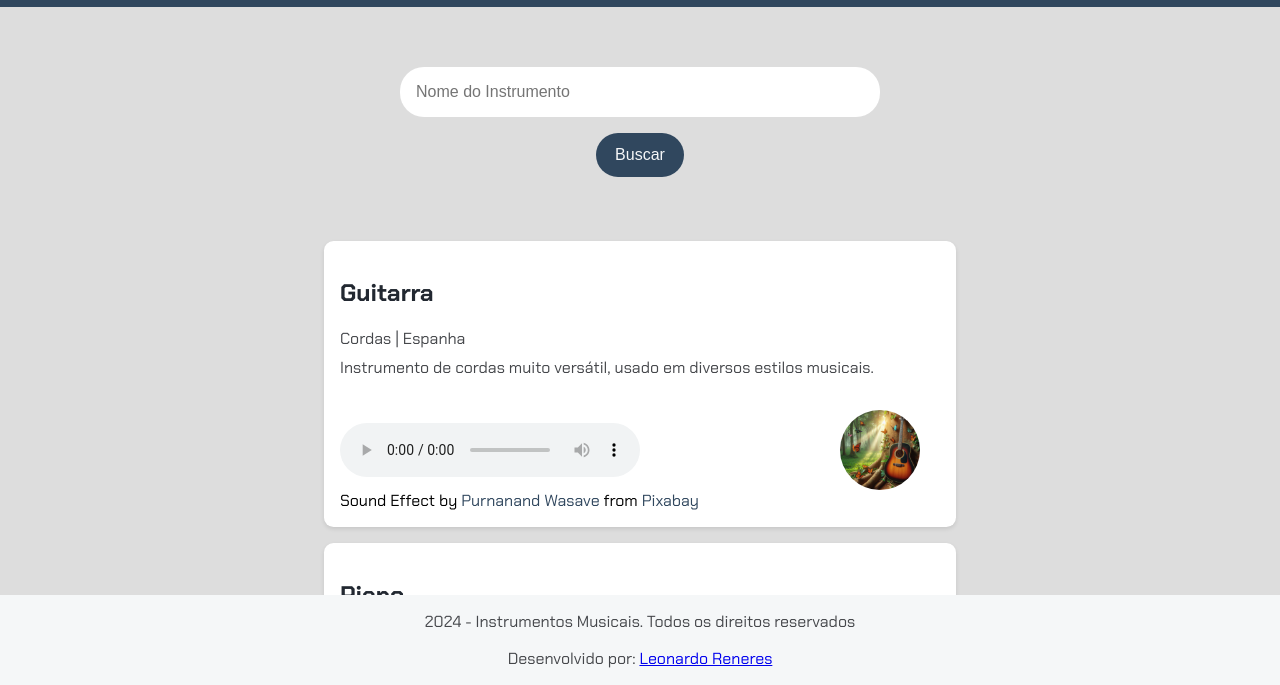
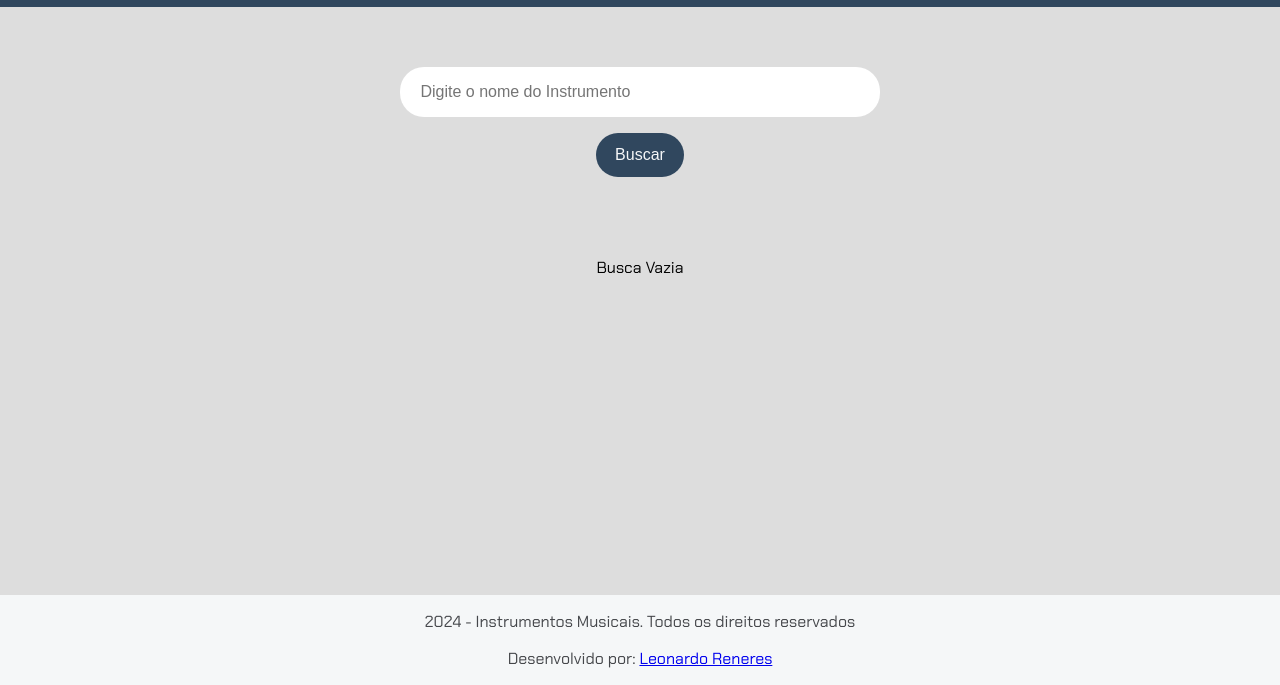
Before and after one commit to Reneress/ImersaoDevGeminy, a plain HTML site: page index.html in a window 1280 px wide. Both pictures are taken after a click on the button "Buscar". Shown: the part 115-800 px from the top of the page. Drawn offline with Linux system fonts and the light colour scheme.

Commit message:
commit final
Sistema totalmente funcional

```diff
--- a/app.js
+++ b/app.js
@@ -1,15 +1,37 @@
-
+//função para evitar erros de primeira letra Minuscula
+function capitalizarPrimeiraLetra(campoPesquisa) {
+  // Obter o valor atual do campo
+  let valorAtual = campoPesquisa.value;
+  // Dividir o texto em palavras
+  let palavras = valorAtual.split(' ');
+  // Capitalizar cada palavra
+  for (let i = 0; i < palavras.length; i++) {
+    palavras[i] = palavras[i].charAt(0).toUpperCase() + palavras[i].slice(1).toLowerCase();
+  }
+  // Juntar as palavras e atribuir ao campo
+  campoPesquisa.value = palavras.join(' ');
+}
+//Gerado no Geminy
 
 function pesquisar() {
   // Obtém o elemento da seção onde os resultados da pesquisa serão exibidos
-let section = document.getElementById('resultados-pesquisa');
+  let section = document.getElementById("resultados-pesquisa");
 
+  let campoPesquisa = document.getElementById("campo-pesquisa");
+
+  capitalizarPrimeiraLetra(campoPesquisa)
   // Inicializa a variável para armazenar o HTML dos resultados
-let resultados = '';
-
+  let resultados = "";
+  // campoPesquisa = ' ' não mostrar nada
+  if (!campoPesquisa.value) {
+    section.innerHTML = "<p>Busca Vazia<p>";
+    return;
+  } else {
     // Itera sobre a lista de instrumentos para gerar o conteúdo de cada um
     for (let instrumento of instrumentos) {
-  // Concatena o HTML para cada instrumento na variável 'resultados'
+      console.log(instrumento.nome.includes(campoPesquisa.value));
+      //SE o valor de campo pesquisa existe na lista, carrega o html
+      if (instrumento.nome.includes(campoPesquisa.value) || instrumento.tipo.includes(campoPesquisa.value)|| instrumento.tags.includes(campoPesquisa.value)) {
         resultados += `
         <div class="item-resultado">
           <!-- Título do instrumento, que será um link -->
@@ -41,14 +63,21 @@ for (let instrumento of instrumentos) {
           ${instrumento.fonte}
         </div>`;
       }
+    }
+    //Se os resultados está vazio
+    if(!resultados)
+    {
+      //Apresento mensagem
+      section.innerHTML = `<p>Este instrumento não está cadastrado, tente algum destes:
+        Guitarra, Piano, Bateria, Violino, Flauta, Violão, Saxofone, Trompete, Clarinete, Contrabaixo, Koto,
+        Bandolim, Harpa, Xilofone. Ou escreva o tipo de música deste instrumento</p>`;
+        return;
+    }
+  }
 
   // Define o conteúdo HTML da seção com os resultados gerados
   section.innerHTML = resultados;
 }
-
-
-
-
 
 // section.innerHTML = `
 //     <div class="item-resultado">
@@ -82,7 +111,6 @@ section.innerHTML = resultados;
 //     </div>
 // ` ;
 
-
 // for (let dado of dados){
 //     resultados += `
 //     <div class="item-resultado">
--- a/dados.js
+++ b/dados.js
@@ -1,132 +1,155 @@
-
 let instrumentos = [
   {
-        nome: 'Guitarra',
-        tipo: 'Cordas',
-        origem: 'Espanha',
-        descricao: 'Instrumento de cordas muito versátil, usado em diversos estilos musicais.',
-        imagem:"img/instrumentos/guitarra01.jpeg",
+    nome: "Guitarra",
+    tipo: "Cordas",
+    origem: "Espanha",
+    descricao:
+      "Instrumento de cordas muito versátil, usado em diversos estilos musicais.",
+    imagem: "img/instrumentos/guitarra01.jpeg",
     som: "audios/guitarra.mp3",
-        fonte:'Sound Effect by <a href="https://pixabay.com/pt/users/purnanand_wasave-29922665/?utm_source=link-attribution&utm_medium=referral&utm_campaign=music&utm_content=123082" target="_blank" rel="noopener">Purnanand Wasave</a> from <a href="https://pixabay.com/sound-effects//?utm_source=link-attribution&utm_medium=referral&utm_campaign=music&utm_content=123082"target="_blank" rel="noopener" >Pixabay</a>'
+    fonte:
+      'Sound Effect by <a href="https://pixabay.com/pt/users/purnanand_wasave-29922665/?utm_source=link-attribution&utm_medium=referral&utm_campaign=music&utm_content=123082" target="_blank" rel="noopener">Purnanand Wasave</a> from <a href="https://pixabay.com/sound-effects//?utm_source=link-attribution&utm_medium=referral&utm_campaign=music&utm_content=123082"target="_blank" rel="noopener" >Pixabay</a>',
   },
   {
-        nome: 'Piano',
-        tipo: 'Teclado',
-        origem: 'Itália',
-        descricao: 'Instrumento de teclado com 88 teclas, amplamente utilizado em música clássica e popular.',
-        imagem:"img/instrumentos/piano.webp",
+    nome: "Piano",
+    tipo: "Teclado",
+    origem: "Itália",
+    descricao:
+      "Instrumento de teclado com 88 teclas, amplamente utilizado em música clássica e popular.",
+    imagem: "img/instrumentos/piano.webp",
     som: "audios/piano.mp3",
-        fonte:'Sound Effect by <a href="https://pixabay.com/pt/users/u_cn78t2855u-43951266/?utm_source=link-attribution&utm_medium=referral&utm_campaign=music&utm_content=210213"target="_blank" rel="noopener" >u_cn78t2855u</a> from <a href="https://pixabay.com/sound-effects//?utm_source=link-attribution&utm_medium=referral&utm_campaign=music&utm_content=210213"target="_blank" rel="noopener">Pixabay</a>'
+    fonte:
+      'Sound Effect by <a href="https://pixabay.com/pt/users/u_cn78t2855u-43951266/?utm_source=link-attribution&utm_medium=referral&utm_campaign=music&utm_content=210213"target="_blank" rel="noopener" >u_cn78t2855u</a> from <a href="https://pixabay.com/sound-effects//?utm_source=link-attribution&utm_medium=referral&utm_campaign=music&utm_content=210213"target="_blank" rel="noopener">Pixabay</a>',
   },
   {
-        nome: 'Bateria',
-        tipo: 'Percussão',
-        origem: 'África',
-        descricao: 'Conjunto de instrumentos de percussão, utilizado para marcar o ritmo em diversas músicas.',
-        imagem:"img/instrumentos/bateria.webp",
+    nome: "Bateria",
+    tipo: "Percussão",
+    origem: "África",
+    descricao:
+      "Conjunto de instrumentos de percussão, utilizado para marcar o ritmo em diversas músicas.",
+    imagem: "img/instrumentos/bateria.webp",
     som: "audios/bateria.mp3",
-        fonte:'Sound Effect from <a href="https://pixabay.com/?utm_source=link-attribution&utm_medium=referral&utm_campaign=music&utm_content=25924" target="_blank" rel="noopener">Pixabay</a>'
+    fonte:
+      'Sound Effect from <a href="https://pixabay.com/?utm_source=link-attribution&utm_medium=referral&utm_campaign=music&utm_content=25924" target="_blank" rel="noopener">Pixabay</a>',
   },
   {
-        nome: 'Violino',
-        tipo: 'Cordas',
-        origem: 'Itália',
-        descricao: 'Instrumento de cordas com quatro cordas, conhecido por seu som agudo e expressivo.',
-        imagem:"img/instrumentos/violino.jpeg",
+    nome: "Violino",
+    tipo: "Cordas",
+    origem: "Itália",
+    descricao:
+      "Instrumento de cordas com quatro cordas, conhecido por seu som agudo e expressivo.",
+    imagem: "img/instrumentos/violino.jpeg",
     som: "audios/violino.mp3",
-        fonte:'Sound Effect from <a href="https://pixabay.com/sound-effects/?utm_source=link-attribution&utm_medium=referral&utm_campaign=music&utm_content=27946" target="_blank" rel="noopener">Pixabay</a>'
+    fonte:
+      'Sound Effect from <a href="https://pixabay.com/sound-effects/?utm_source=link-attribution&utm_medium=referral&utm_campaign=music&utm_content=27946" target="_blank" rel="noopener">Pixabay</a>',
   },
   {
-        nome: 'Flauta',
-        tipo: 'Sopro',
-        origem: 'Egito',
-        descricao: 'Instrumento de sopro de madeira, com um som doce e melodioso.',
-        imagem:"img/instrumentos/flauta.jpeg",
+    nome: "Flauta",
+    tipo: "Sopro",
+    origem: "Egito",
+    descricao: "Instrumento de sopro de madeira, com um som doce e melodioso.",
+    imagem: "img/instrumentos/flauta.jpeg",
     som: "audios/flauta.mp3",
-        fonte:'Sound Effect from <a href="https://pixabay.com/sound-effects/?utm_source=link-attribution&utm_medium=referral&utm_campaign=music&utm_content=72563" target="_blank" rel="noopener">Pixabay</a>'
-
+    fonte:
+      'Sound Effect from <a href="https://pixabay.com/sound-effects/?utm_source=link-attribution&utm_medium=referral&utm_campaign=music&utm_content=72563" target="_blank" rel="noopener">Pixabay</a>',
   },
   {
-        nome: 'Violão',
-        tipo: 'Cordas',
-        origem: 'Espanha',
-        descricao: 'Instrumento de cordas pulsadas, popular em diversos estilos musicais, como o folk e o bossa nova.',
-        imagem:"img/instrumentos/violao.jpeg",
+    nome: "Violão",
+    tipo: "Cordas",
+    origem: "Espanha",
+    descricao:
+      "Instrumento de cordas pulsadas, popular em diversos estilos musicais, como o folk e o bossa nova.",
+    imagem: "img/instrumentos/violao.jpeg",
     som: "audios/violao.mp3",
-        fonte:'Sound Effect from <a href="https://pixabay.com/?utm_source=link-attribution&utm_medium=referral&utm_campaign=music&utm_content=7151" target="_blank" rel="noopener">Pixabay</a>'
+    fonte:
+      'Sound Effect from <a href="https://pixabay.com/?utm_source=link-attribution&utm_medium=referral&utm_campaign=music&utm_content=7151" target="_blank" rel="noopener">Pixabay</a>',
   },
   {
-        nome: 'Saxofone',
-        tipo: 'Sopro',
-        origem: 'Bélgica',
-        descricao: 'Instrumento de sopro de metal, conhecido por sua sonoridade expressiva e versátil.',
-        imagem:"img/instrumentos/saxofone.jpeg",
+    nome: "Saxofone",
+    tipo: "Sopro",
+    origem: "Bélgica",
+    descricao:
+      "Instrumento de sopro de metal, conhecido por sua sonoridade expressiva e versátil.",
+    imagem: "img/instrumentos/saxofone.jpeg",
     som: "audios/saxofone.mp3",
-        fonte:'Sound Effect by <a href="https://pixabay.com/pt/users/byronatoraustralia-22875837/?utm_source=link-attribution&utm_medium=referral&utm_campaign=music&utm_content=11798" target="_blank" rel="noopener">Byron</a> from <a href="https://pixabay.com/sound-effects//?utm_source=link-attribution&utm_medium=referral&utm_campaign=music&utm_content=11798" target="_blank" rel="noopener">Pixabay</a>'
+    fonte:
+      'Sound Effect by <a href="https://pixabay.com/pt/users/byronatoraustralia-22875837/?utm_source=link-attribution&utm_medium=referral&utm_campaign=music&utm_content=11798" target="_blank" rel="noopener">Byron</a> from <a href="https://pixabay.com/sound-effects//?utm_source=link-attribution&utm_medium=referral&utm_campaign=music&utm_content=11798" target="_blank" rel="noopener">Pixabay</a>',
   },
   {
-        nome: 'Trompete',
-        tipo: 'Sopro',
-        origem: 'Alemanha',
-        descricao: 'Instrumento de sopro de metal, utilizado em bandas de jazz, orquestras e fanfarras.',
-        imagem:"img/instrumentos/trompete.jpeg",
+    nome: "Trompete",
+    tipo: "Sopro",
+    origem: "Alemanha",
+    descricao:
+      "Instrumento de sopro de metal, utilizado em bandas de jazz, orquestras e fanfarras.",
+    imagem: "img/instrumentos/trompete.jpeg",
     som: "audios/trompete.mp3",
-        fonte:'Sound Effect by <a href="https://pixabay.com/pt/users/sound-work-43218837/?utm_source=link-attribution&utm_medium=referral&utm_campaign=music&utm_content=200026" target="_blank" rel="noopener">Łukasz Przystasz</a> from <a href="https://pixabay.com//?utm_source=link-attribution&utm_medium=referral&utm_campaign=music&utm_content=200026" target="_blank" rel="noopener">Pixabay</a>'
+    fonte:
+      'Sound Effect by <a href="https://pixabay.com/pt/users/sound-work-43218837/?utm_source=link-attribution&utm_medium=referral&utm_campaign=music&utm_content=200026" target="_blank" rel="noopener">Łukasz Przystasz</a> from <a href="https://pixabay.com//?utm_source=link-attribution&utm_medium=referral&utm_campaign=music&utm_content=200026" target="_blank" rel="noopener">Pixabay</a>',
   },
   {
-        nome: 'Clarinete',
-        tipo: 'Sopro',
-        origem: 'Alemanha',
-        descricao: 'Instrumento de sopro de madeira, com um som claro e brilhante.',
-        imagem:"img/instrumentos/clarinete.jpeg",
+    nome: "Clarinete",
+    tipo: "Sopro",
+    origem: "Alemanha",
+    descricao: "Instrumento de sopro de madeira, com um som claro e brilhante.",
+    imagem: "img/instrumentos/clarinete.jpeg",
     som: "audios/clarinete.mp3",
-        fonte:'Sound Effect from <a href="https://pixabay.com/sound-effects/?utm_source=link-attribution&utm_medium=referral&utm_campaign=music&utm_content=39383" target="_blank" rel="noopener">Pixabay</a>'
+    fonte:
+      'Sound Effect from <a href="https://pixabay.com/sound-effects/?utm_source=link-attribution&utm_medium=referral&utm_campaign=music&utm_content=39383" target="_blank" rel="noopener">Pixabay</a>',
   },
   {
-        nome: 'Contrabaixo',
-        tipo: 'Cordas',
-        origem: 'Itália',
-        descricao: 'O maior instrumento da família do violino, com um som profundo e grave.',
-        imagem:"img/instrumentos/contrabaixo.jpeg",
+    nome: "Contrabaixo",
+    tipo: "Cordas",
+    origem: "Itália",
+    descricao:
+      "O maior instrumento da família do violino, com um som profundo e grave.",
+    imagem: "img/instrumentos/contrabaixo.jpeg",
     som: "audios/contrabaixo.mp3",
-        fonte:'Sound Effect from <a href="https://pixabay.com/sound-effects/?utm_source=link-attribution&utm_medium=referral&utm_campaign=music&utm_content=90288" target="_blank" rel="noopener">Pixabay</a>'
+    fonte:
+      'Sound Effect from <a href="https://pixabay.com/sound-effects/?utm_source=link-attribution&utm_medium=referral&utm_campaign=music&utm_content=90288" target="_blank" rel="noopener">Pixabay</a>',
   },
   {
-        nome: 'Koto',
-        tipo: 'Cordas',
-        origem: 'Japão',
+    nome: "Koto",
+    tipo: "Cordas",
+    origem: "Japão",
     preco: 2500,
-        descricao: 'Instrumento de cordas japonês, com um som suave e delicado.',
-        imagem:"img/instrumentos/koto.jpeg",
+    descricao: "Instrumento de cordas japonês, com um som suave e delicado.",
+    imagem: "img/instrumentos/koto.jpeg",
     som: "audios/koto.mp3",
-        fonte:'Sound Effect from <a href="https://pixabay.com/?utm_source=link-attribution&utm_medium=referral&utm_campaign=music&utm_content=106066" target="_blank" rel="noopener">Pixabay</a>'
+    fonte:
+      'Sound Effect from <a href="https://pixabay.com/?utm_source=link-attribution&utm_medium=referral&utm_campaign=music&utm_content=106066" target="_blank" rel="noopener">Pixabay</a>',
   },
   {
-        nome: 'Bandolim',
-        tipo: 'Cordas',
-        origem: 'Itália',
-        descricao: 'Instrumento de cordas pulsadas, popular na música brasileira e italiana.',
-        imagem:"img/instrumentos/bandolim.jpeg",
+    nome: "Bandolim",
+    tipo: "Cordas",
+    origem: "Itália",
+    descricao:
+      "Instrumento de cordas pulsadas, popular na música brasileira e italiana.",
+    imagem: "img/instrumentos/bandolim.jpeg",
     som: "audios/bandolim.mp3",
-        fonte:'Sound Effect from <a href="https://pixabay.com/sound-effects/?utm_source=link-attribution&utm_medium=referral&utm_campaign=music&utm_content=34892" target="_blank" rel="noopener">Pixabay</a>'
+    fonte:
+      'Sound Effect from <a href="https://pixabay.com/sound-effects/?utm_source=link-attribution&utm_medium=referral&utm_campaign=music&utm_content=34892" target="_blank" rel="noopener">Pixabay</a>',
   },
   {
-        nome: 'Harpa',
-        tipo: 'Cordas',
-        origem: 'Mesopotâmia',
-        descricao: 'Instrumento de cordas de grande porte, com um som celestial e atemporal.',
-        imagem:"img/instrumentos/harpa.jpeg",
+    nome: "Harpa",
+    tipo: "Cordas",
+    origem: "Mesopotâmia",
+    descricao:
+      "Instrumento de cordas de grande porte, com um som celestial e atemporal.",
+    imagem: "img/instrumentos/harpa.jpeg",
     som: "audios/harpa.mp3",
-        fonte:'Sound Effect from <a href="https://pixabay.com/?utm_source=link-attribution&utm_medium=referral&utm_campaign=music&utm_content=36586" target="_blank" rel="noopener">Pixabay</a>'
+    fonte:
+      'Sound Effect from <a href="https://pixabay.com/?utm_source=link-attribution&utm_medium=referral&utm_campaign=music&utm_content=36586" target="_blank" rel="noopener">Pixabay</a>',
   },
   {
-        nome: 'Xilofone',
-        tipo: 'Percussão',
-        origem: 'África',
-        descricao: 'Instrumento de percussão com barras de madeira afinadas, utilizado em orquestras e bandas.',
-        imagem:"img/instrumentos/xilofone.jpeg",
+    nome: "Xilofone",
+    tipo: "Percussão",
+    origem: "África",
+    descricao:
+      "Instrumento de percussão com barras de madeira afinadas, utilizado em orquestras e bandas.",
+    imagem: "img/instrumentos/xilofone.jpeg",
     som: "audios/xilofone.mp3",
-        fonte:'Sound Effect from <a href="https://pixabay.com/sound-effects/?utm_source=link-attribution&utm_medium=referral&utm_campaign=music&utm_content=71191" target="_blank" rel="noopener">Pixabay</a>'
+    fonte:
+      'Sound Effect from <a href="https://pixabay.com/sound-effects/?utm_source=link-attribution&utm_medium=referral&utm_campaign=music&utm_content=71191" target="_blank" rel="noopener">Pixabay</a>',
   },
   // Adicione mais instrumentos aqui
 ];
@@ -148,3 +171,155 @@ let instrumentos = [
 //         link:"https://www.instagram.com/gabrielmedina/?hl=pt-br"
 //     }
 // ];
+
+//Gerado com Geminy
+function adicionarTags(instrumentos) {
+  instrumentos.forEach((instrumento) => {
+    instrumento.tags = [];
+
+    switch (instrumento.tipo) {
+      case "Cordas":
+        instrumento.tags.push(
+          "Cordas",
+          "Musical",
+          "Melodia",
+          "Harmonia",
+          "Acústico",
+          "Pulsado"
+        );
+        break;
+      case "Teclado":
+        instrumento.tags.push(
+          "Teclado",
+          "Musical",
+          "Melodia",
+          "Harmonia",
+          "Piano",
+          "Teclados"
+        );
+        break;
+      case "Percussão":
+        instrumento.tags.push(
+          "Percussão",
+          "Ritmo",
+          "Batida",
+          "Bateria",
+          "Tambor"
+        );
+        break;
+      case "Sopro":
+        instrumento.tags.push(
+          "Sopro",
+          "Melodia",
+          "Harmonia",
+          "Vento",
+          "Metal",
+          "Madeira"
+        );
+        break;
+    }
+
+    // Tags específicas para alguns instrumentos
+    switch (instrumento.nome) {
+      case "Guitarra":
+        instrumento.tags.push(
+          "Rock",
+          "Pop",
+          "Blues",
+          "Solo",
+          "Acústica",
+          "Elétrica"
+        );
+        break;
+      case "Piano":
+        instrumento.tags.push(
+          "Clássica",
+          "Classica",
+          "Jazz",
+          "Pop",
+          "Solfejo",
+          "Acordes",
+          "Melodia"
+        );
+        break;
+      case "Bateria":
+        instrumento.tags.push(
+          "Rock",
+          "Pop",
+          "Jazz",
+          "Groove",
+          "Percussão",
+          "Ritmo"
+        );
+        break;
+      case "Violino":
+        instrumento.tags.push(
+          "Clássica",
+          "Classica",
+          "Orquestra",
+          "Solo",
+          "Cordas",
+          "Arco"
+        );
+        break;
+      case "Flauta":
+        instrumento.tags.push(
+          "Clássica",
+          "Classica",
+          "Flauta Doce",
+          "Flauta Transversal",
+          "Sopro",
+          "Madeira"
+        );
+        break;
+      case "Violão":
+        instrumento.tags.push(
+          "Acústico",
+          "Pulsado",
+          "Folk",
+          "Bossa Nova",
+          "Cordas"
+        );
+        break;
+      case "Saxofone":
+        instrumento.tags.push("Jazz", "Blues", "Funk", "Sopro", "Metal");
+        break;
+      case "Trompete":
+        instrumento.tags.push("Jazz", "Orquestra", "Banda", "Sopro", "Metal");
+        break;
+      case "Clarinete":
+        instrumento.tags.push("Clássica","Classica", "Banda", "Jazz", "Sopro", "Madeira");
+        break;
+      case "Contrabaixo":
+        instrumento.tags.push("Jazz", "Rock", "Pop", "Baixo", "Cordas");
+        break;
+      case "Koto":
+        instrumento.tags.push(
+          "Japonês",
+          "Tradicional Japonês",
+          "Cordas",
+          "Pulsado"
+        );
+        break;
+      case "Bandolim":
+        instrumento.tags.push(
+          "Brasileiro",
+          "Italiano",
+          "Folk",
+          "Cordas",
+          "Pulsado"
+        );
+        break;
+      case "Harpa":
+        instrumento.tags.push("Clássica","Classica", "Orquestra", "Cordas", "Pulsado");
+        break;
+      case "Xilofone":
+        instrumento.tags.push("Orquestra", "Percussão", "Madeira");
+        break;
+    }
+  });
+}
+
+// Chamando a função para adicionar as tags
+adicionarTags(instrumentos);
+//Gerado com Geminy
--- a/index.html
+++ b/index.html
@@ -19,8 +19,8 @@
             <section>
                 <input
                     type="text"
-                    id="txtAtleta"
-                    placeholder="Nome do Instrumento"
+                    placeholder=" Digite o nome do Instrumento"
+                    id = "campo-pesquisa"
                 >
                 <button
                     id="btnBuscar"
@@ -34,8 +34,8 @@
         <footer>
             <p>2024 - Instrumentos Musicais. Todos os direitos reservados</p>
             <p>Desenvolvido por: <a href="
-            https://www.linkedin.com/in/leonardo-reneres/">Leonardo
-                    Reneres</a></p>
+            https://www.linkedin.com/in/leonardo-reneres/">Leonardo Reneres</a>
+            </p>
         </footer>
     </body>
     <script src="/dados.js"></script>
--- a/styles.css
+++ b/styles.css
@@ -81,6 +81,7 @@ section button {
     font-size: 1rem; /* Tamanho da fonte */
     cursor: pointer; /* Muda o cursor para indicar que é clicável */
 }
+
 
 /* Estiliza a caixa de resultados da pesquisa */
 .resultados-pesquisa {
```
Lines whose indentation alone changed are shown as unchanged.
